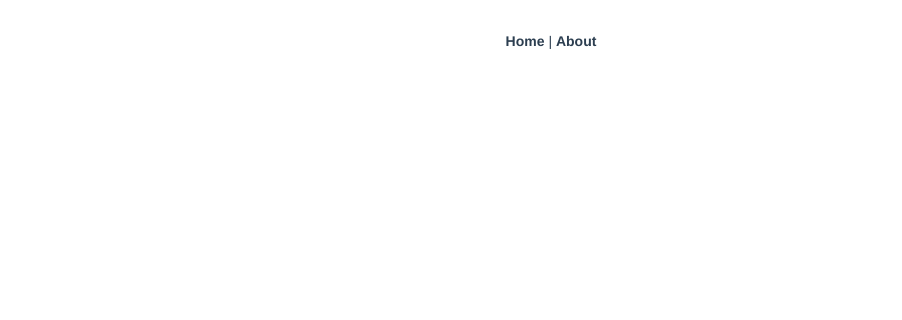
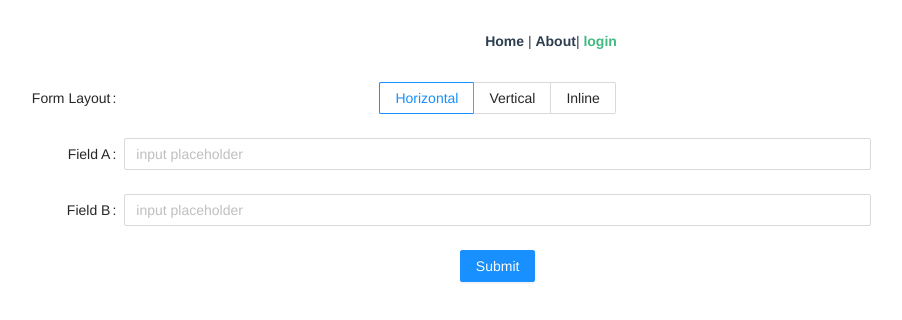
Before and after one commit to PredatorRa/train, a Vue app in the folder web/: page /login in a window 1280 px wide. Before the commit this address had no page. Shown: the top 320 px of the page, without its empty margins (89-991 px from the left). Built offline with nearby package versions, Linux system fonts and the light colour scheme.

Commit message:
5.6 增加login路由及页面

```diff
--- a/web/package.json
+++ b/web/package.json
@@ -38,7 +38,9 @@
     "parserOptions": {
       "parser": "@babel/eslint-parser"
     },
-    "rules": {}
+    "rules": {
+      "vue/multi-word-component-names": 0
+    }
   },
   "browserslist": [
     "> 1%",
--- a/web/src/App.vue
+++ b/web/src/App.vue
@@ -1,7 +1,8 @@
 <template>
   <nav>
     <router-link to="/">Home</router-link> |
-    <router-link to="/about">About</router-link>
+    <router-link to="/about">About</router-link>|
+    <router-link to="/login">login</router-link>
   </nav>
   <router-view/>
 </template>
@@ -28,3 +29,5 @@ nav a.router-link-exact-active {
   color: #42b983;
 }
 </style>
+<script setup>
+</script>
--- a/web/src/router/index.js
+++ b/web/src/router/index.js
@@ -10,10 +10,12 @@ const routes = [
   {
     path: '/about',
     name: 'about',
-    // route level code-splitting
-    // this generates a separate chunk (about.[hash].js) for this route
-    // which is lazy-loaded when the route is visited.
-    component: () => import(/* webpackChunkName: "about" */ '../views/AboutView.vue')
+    component: () => import('../views/AboutView.vue')
+  },
+  {
+    path: '/login',
+    name: 'login',
+    component: () => import( '../views/login.vue')
   }
 ]
 
--- /dev/null
+++ b/web/src/views/login.vue
@@ -0,0 +1,64 @@
+<template>
+    <a-form :layout="formState.layout" :model="formState" v-bind="formItemLayout">
+        <a-form-item label="Form Layout">
+            <a-radio-group v-model:value="formState.layout">
+                <a-radio-button value="horizontal">Horizontal</a-radio-button>
+                <a-radio-button value="vertical">Vertical</a-radio-button>
+                <a-radio-button value="inline">Inline</a-radio-button>
+            </a-radio-group>
+        </a-form-item>
+        <a-form-item label="Field A">
+            <a-input v-model:value="formState.fieldA" placeholder="input placeholder" />
+        </a-form-item>
+        <a-form-item label="Field B">
+            <a-input v-model:value="formState.fieldB" placeholder="input placeholder" />
+        </a-form-item>
+        <a-form-item :wrapper-col="buttonItemLayout.wrapperCol">
+            <a-button type="primary">Submit</a-button>
+        </a-form-item>
+    </a-form>
+</template>
+<script>
+import { computed, defineComponent, reactive } from 'vue';
+export default defineComponent({
+    setup() {
+        const formState = reactive({
+            layout: 'horizontal',
+            fieldA: '',
+            fieldB: '',
+        });
+        const formItemLayout = computed(() => {
+            const { layout } = formState;
+            return layout === 'horizontal'
+                ? {
+                    labelCol: {
+                        span: 4,
+                    },
+                    wrapperCol: {
+                        span: 14,
+                    },
+                }
+                : {};
+        });
+        const buttonItemLayout = computed(() => {
+            const { layout } = formState;
+            return layout === 'horizontal'
+                ? {
+                    wrapperCol: {
+                        span: 14,
+                        offset: 4,
+                    },
+                }
+                : {};
+        });
+        return {
+            formState,
+            formItemLayout,
+            buttonItemLayout,
+        };
+    },
+});
+</script>
+<style>
+
+</style>
```
